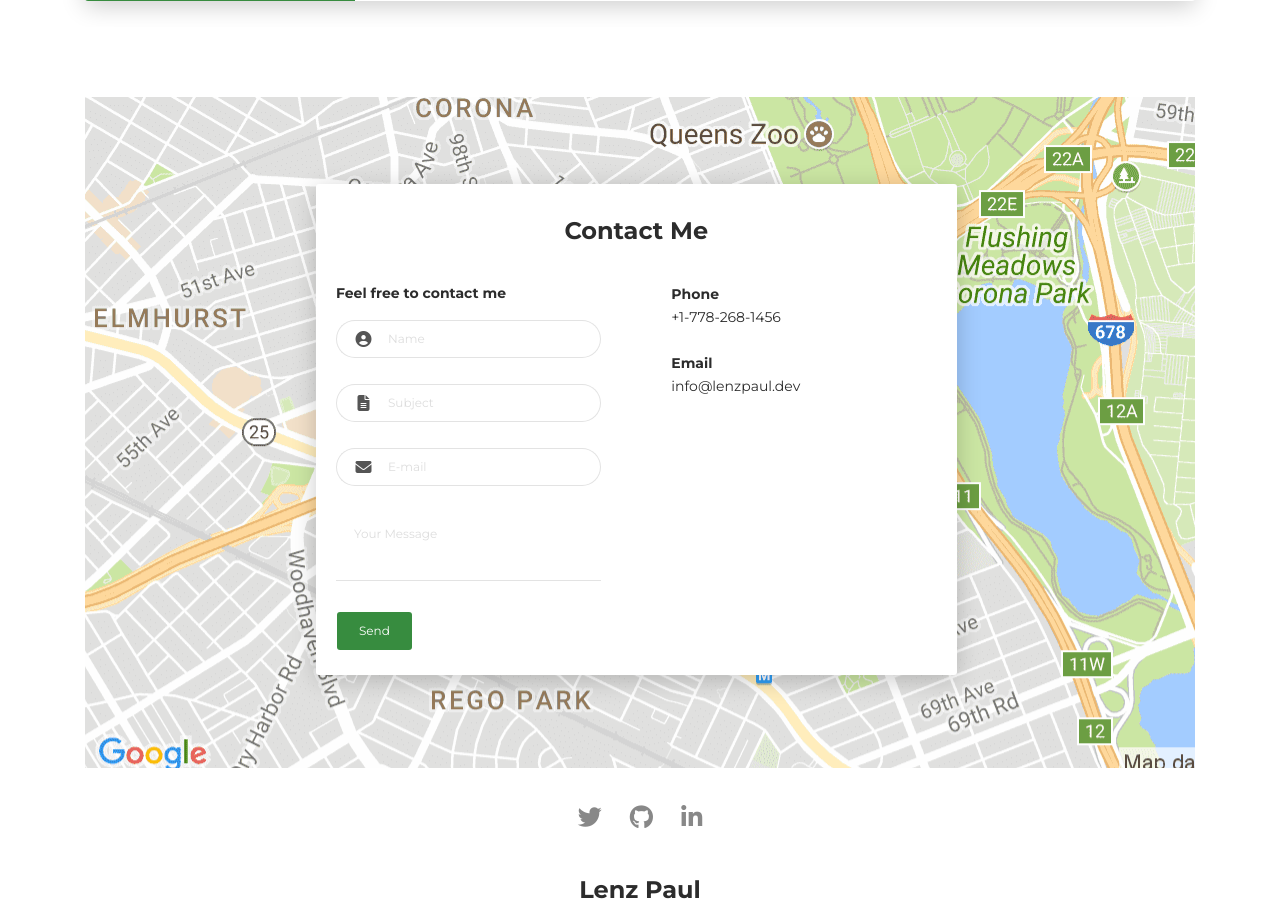
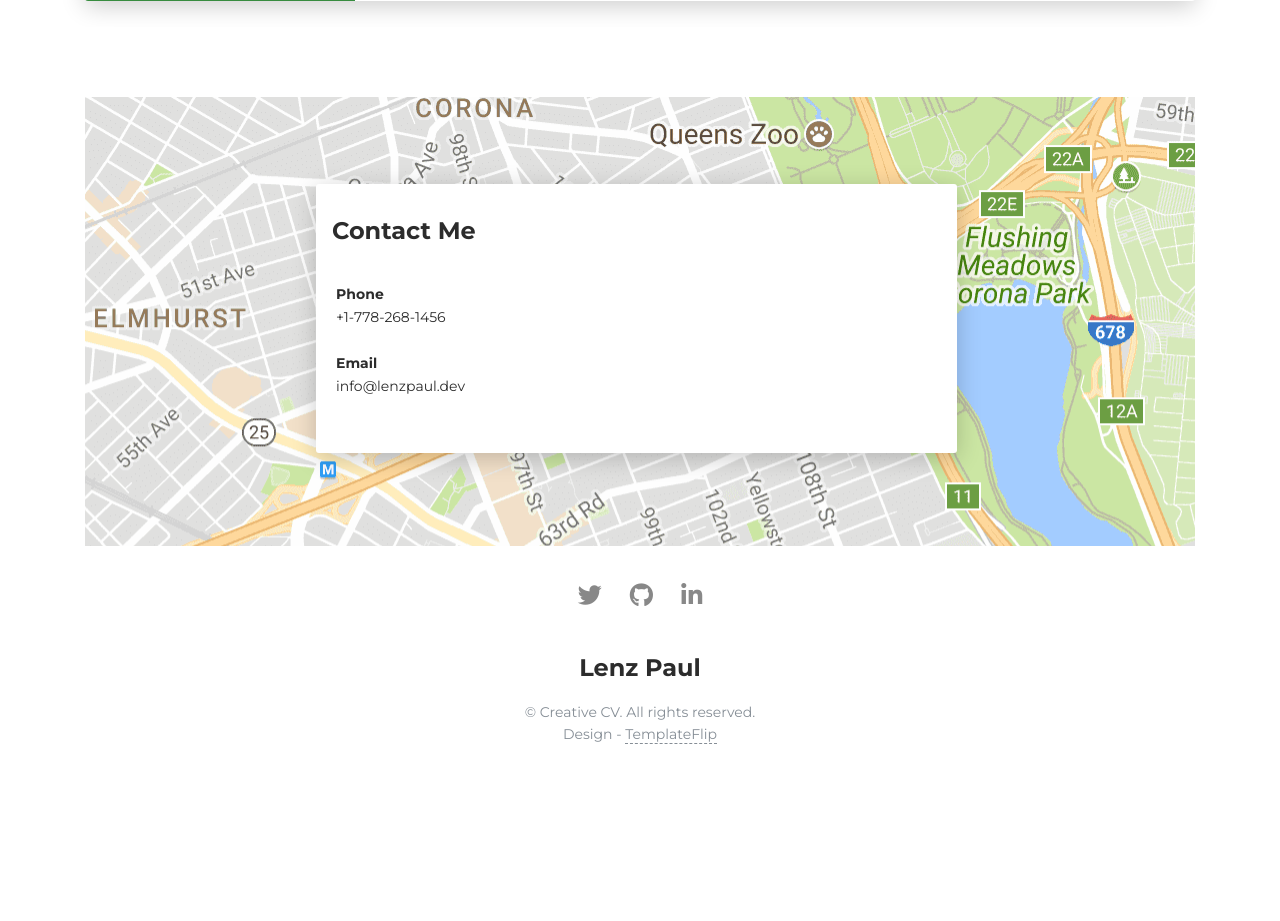
Before and after one commit to Google-Cloud-Tech-Career-Training/portfolio-template, a Flask app: page / in a window 1280 px wide. Shown: the part 3018-3939 px from the top of the page. After the commit the page ends 3762 px from the top, so only its background shows below. Run offline with Flask 2, Linux system fonts and the light colour scheme; some libraries are stand-ins or nearby versions.

Commit message:
removed send email form

```diff
--- a/templates/index.html
+++ b/templates/index.html
@@ -273,48 +273,8 @@
         <div class="row">
           <div class="col-md-9">
             <div class="card mb-0" data-aos="zoom-in">
-              <div class="h4 text-center title">Contact Me</div>
+              <div class="h4 pl-3 title">Contact Me</div>
               <div class="row">
-                <div class="col-md-6">
-                  <div class="card-body">
-                    <form action="/sendemail/" method="POST">
-                      <div class="p pb-3"><strong>Feel free to contact me </strong></div>
-                      <div class="row mb-3">
-                        <div class="col">
-                          <div class="input-group"><span class="input-group-addon"><i class="fa fa-user-circle"></i></span>
-                            <input class="form-control" type="text" name="name" placeholder="Name" required="required"/>
-                          </div>
-                        </div>
-                      </div>
-                      <div class="row mb-3">
-                        <div class="col">
-                          <div class="input-group"><span class="input-group-addon"><i class="fa fa-file-text"></i></span>
-                            <input class="form-control" type="text" name="Subject" placeholder="Subject" required="required"/>
-                          </div>
-                        </div>
-                      </div>
-                      <div class="row mb-3">
-                        <div class="col">
-                          <div class="input-group"><span class="input-group-addon"><i class="fa fa-envelope"></i></span>
-                            <input class="form-control" type="email" name="_replyto" placeholder="E-mail" required="required"/>
-                          </div>
-                        </div>
-                      </div>
-                      <div class="row mb-3">
-                        <div class="col">
-                          <div class="form-group">
-                            <textarea class="form-control" name="message" placeholder="Your Message" required="required"></textarea>
-                          </div>
-                        </div>
-                      </div>
-                      <div class="row">
-                        <div class="col">
-                            <button class="btn btn-primary" type="submit">Send</button>
-                       </div>
-                      </div>
-                    </form>
-                  </div>
-                </div>
                 <div class="col-md-6">
                   <div class="card-body">
                     <p class="mb-0"><strong>Phone</strong></p>
```
